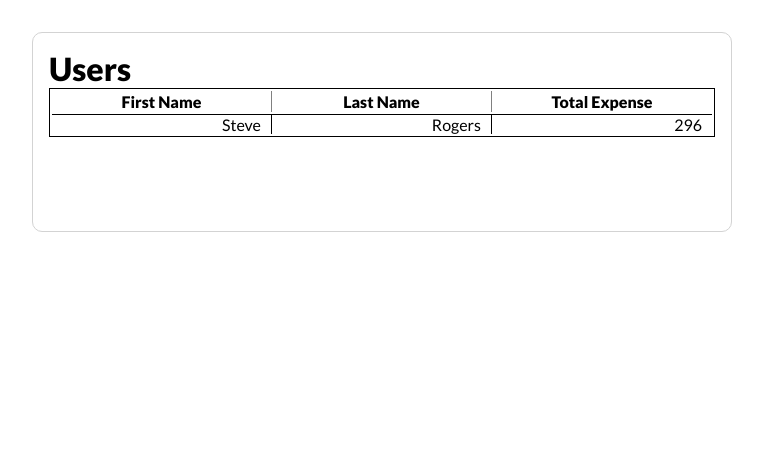
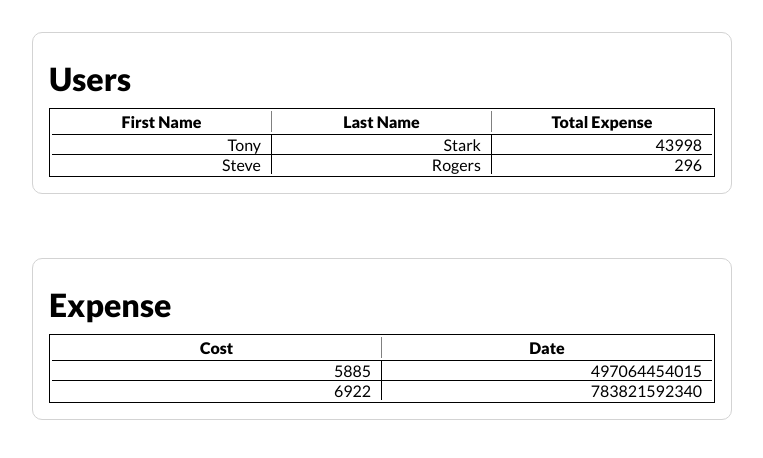
Before and after one commit to weitsesun/user-table, a React app: page / in a window 1280 px wide. Shown: the whole page, without its empty margins (258-1021 px from the left). Built offline with nearby package versions, Linux system fonts and the light colour scheme.

Commit message:
create expense reducer parse data on mount

```diff
--- a/src/components/App.js
+++ b/src/components/App.js
@@ -3,28 +3,62 @@
 import { useSelector, useDispatch } from "react-redux";
 import Card from "./card/Card";
 import Table from "./table/Table";
-import { setData, calculateTotalExpenseForAll,deleteUser } from "../reducers/dataSlice";
+import { calculateTotalExpenseForAll } from "../reducers/dataSlice";
+import { setExpenseData, setUserOptions } from "../reducers/expenseSlice";
 
 export default function App() {
-  const data = useSelector((state) => state.data.data);
+  const { data } = useSelector((state) => state.data);
+  const { userOptions } = useSelector((state) => state.expense);
+  const { expenseData, categoryOptions, user_id, category } = useSelector(
+    (state) => state.expense
+  );
   const dispatch = useDispatch();
 
   useEffect(() => {
     dispatch(calculateTotalExpenseForAll());
-    dispatch(deleteUser(1));
   }, []);
+
+  useEffect(() => {
+    data.forEach((user) => {
+      if (user.user_id === user_id) {
+        const newExpData = user.category[category].map((record) => ({
+          user_id,
+          fullName: `${user.firstName} ${user.lastName}`,
+          category,
+          ...record
+        }));
+        dispatch(setExpenseData(newExpData));
+      }
+    });
+    const newUserOptions = data.map((user) => ({
+      user_id: user.user_id,
+      fullName: `${user.firstName} ${user.lastName}`
+    }));
+    dispatch(setUserOptions(newUserOptions));
+  }, [data, user_id, category]);
 
   const userColumns = [
     { id: "firstName", value: "First Name" },
     { id: "lastName", value: "Last Name" },
     { id: "totalExpense", value: "Total Expense" }
   ];
+
+  const expenseColumns = [
+    { id: "cost", value: "Cost" },
+    { id: "date", value: "Date" }
+  ];
+  const expenseOptions = [
+    { title: "Name", options: userOptions },
+    { title: "Category", options: categoryOptions }
+  ];
+
   return (
     <div className="app">
-      {/* {JSON.stringify(data)} */}
-      {/* show firstname lastname and total expense */}
       <Card title={"Users"}>
-        <Table columns={userColumns} />
+        <Table data={data} columns={userColumns} />
+      </Card>
+      <Card title={"Expense"} options={expenseOptions}>
+        <Table data={expenseData} columns={expenseColumns} />
       </Card>
     </div>
   );
--- a/src/components/card/Card.js
+++ b/src/components/card/Card.js
@@ -1,10 +1,11 @@
 import React from "react";
 import "./Card.scss";
 
-export default function Card({ title, children }) {
+export default function Card({ title, options, children }) {
   return (
     <div className="card">
-      <h1>{title}</h1>
+      <h1 className="title">{title}</h1>
+
       {children}
     </div>
   );
--- a/src/components/card/Card.scss
+++ b/src/components/card/Card.scss
@@ -3,7 +3,9 @@
   padding: 1rem;
   max-width: 700px;
   width: 100%;
-  min-height: 200px;
   border: 1px solid lightgray;
   border-radius: 10px;
+  .title {
+    margin: 10px 0;
+  }
 }
--- a/src/components/table/Table.js
+++ b/src/components/table/Table.js
@@ -3,11 +3,11 @@
 import TableHead from "./TableHead";
 import TableBody from "./TableBody";
 
-export default function Table({ columns }) {
+export default function Table({ data, columns }) {
   return (
     <table className="table">
-      <TableHead columns={columns}/>
-      <TableBody columns={columns}/>
+      <TableHead data={data} columns={columns}/>
+      <TableBody data={data} columns={columns}/>
     </table>
   );
 }
--- a/src/components/table/TableBody.js
+++ b/src/components/table/TableBody.js
@@ -2,8 +2,10 @@
 import { useSelector } from "react-redux";
 import { get } from "lodash";
 
-export default function TableBody({ columns }) {
-  const data = useSelector((state) => state.data.data);
+export default function TableBody({ data, columns }) {
+  // const { data } = useSelector((state) => state.data);
+  // const parsedData = data.map(user => get(user, columns.map(c =), void 0))
+  // console.log(parsedData)
   /**
     const userColumns = [
       {id: "firstName", value: "First Name"},
@@ -23,12 +25,17 @@
   // }
 
   function renderCell(id, item) {
-    return <td className="row_body_cell">{get(item, id, void 0)}</td>;
+    return (
+      <td key={Math.random()} className="row_body_cell">
+        {get(item, id, void 0)}
+      </td>
+    );
   }
 
   function renderRow(item) {
     return (
       <tr
+        key={Math.random()}
         className="row_body"
         style={{
           display: "grid",
@@ -40,5 +47,5 @@
     );
   }
 
-  return <tbody>{data && data.map(renderRow)}</tbody>;
+  return <tbody>{data && data.map((user) => renderRow(user))}</tbody>;
 }
--- a/src/components/table/TableHead.js
+++ b/src/components/table/TableHead.js
@@ -1,18 +1,21 @@
 import React from "react";
 import { useSelector } from "react-redux";
 
-export default function TableHead({columns}) {
-  const data = useSelector(state => state.data);
+export default function TableHead({ columns }) {
+  const data = useSelector((state) => state.data);
 
   function renderCell(column) {
-    return <th className="row_header_cell">
-      {column.value}
-    </th>
+    return (
+      <th key={Math.random()} className="row_header_cell">
+        {column.value}
+      </th>
+    );
   }
 
   return (
     <thead>
       <tr
+        key={Math.random()}
         className="row_header"
         style={{
           display: "grid",
--- a/src/data/data.js
+++ b/src/data/data.js
@@ -8,7 +8,7 @@
 
 export const dummy_data = [
   {
-    id: 1,
+    user_id: 1,
     firstName: "Tony",
     lastName: "Stark",
     category: {
@@ -31,7 +31,7 @@
     }
   },
   {
-    id: 2,
+    user_id: 2,
     firstName: "Steve",
     lastName: "Rogers",
     category: {
--- a/src/reducers/dataSlice.js
+++ b/src/reducers/dataSlice.js
@@ -10,9 +10,6 @@
     setData: (state, action) => {
       state.data = action.payload;
     },
-    // calculateTotalExpenseForUser: (state, action) => {
-
-    // },
     calculateTotalExpenseForAll: (state) => {
       const allCate = state.data.map((user) => user.category);
       const allCost = allCate.map((item) =>
@@ -35,7 +32,7 @@
         return;
       }
       state.data = state.data.map((user) => {
-        if (user.id === id) {
+        if (user.user_id === id) {
           user.firstName = firstName;
         }
         return user;
@@ -47,7 +44,7 @@
         return;
       }
       state.data = state.data.map((user) => {
-        if (user.id === id) {
+        if (user.user_id === id) {
           user.lastName = lastName;
         }
         return user;
@@ -59,7 +56,7 @@
         return;
       }
       state.data = state.data.map((user) => {
-        if (user.id === id) {
+        if (user.user_id === id) {
           user.category[category].map((record) => {
             if (record.id === record_id) {
               record.cost = cost;
@@ -76,7 +73,7 @@
         return;
       }
       state.data = state.data.map((user) => {
-        if (user.id === id) {
+        if (user.user_id === id) {
           user.category[category].map((record) => {
             if (record.id === record_id) {
               record.date = date;
@@ -91,8 +88,9 @@
       const id = action.payload;
       let targetIndex = -1;
       state.data.forEach((user, idx) => {
-        if(user.id === id) targetIndex = idx;
-      })
+        if (user.user_id === id) targetIndex = idx;
+      });
+      if (targetIndex === -1) return;
       state.data = [
         ...state.data.slice(0, targetIndex),
         ...state.data.slice(targetIndex + 1, state.data.length)
@@ -101,11 +99,21 @@
     deleteRecord: (state, action) => {
       const { id, category, record_id } = action.payload;
       state.data = state.data.map((user) => {
-        if (user.id === id) {
-          user.category[category].map((record) => {
-            if (record.id === record_id) return;
-            return record;
+        if (user.user_id === id) {
+          let targetIndex = -1;
+          user.category[category].forEach((record, idx) => {
+            if (record.id === record_id) {
+              targetIndex = idx;
+            }
           });
+          if (targetIndex === -1) return user;
+          user.category[category] = [
+            ...user.category[category].slice(0, targetIndex),
+            ...user.category[category].slice(
+              targetIndex + 1,
+              user.category[category].length
+            )
+          ];
         }
         return user;
       });
--- /dev/null
+++ b/src/reducers/expenseSlice.js
@@ -0,0 +1,30 @@
+import { createSlice } from "@reduxjs/toolkit";
+
+export const expenseSlice = createSlice({
+  name: "expense",
+  initialState: {
+    expenseData: [],
+    userOptions: [],
+    categoryOptions: ["food", "travel", "health", "supplies"],
+    user_id: 1,
+    category: "food"
+  },
+  reducers: {
+    setUserId: (state, action) => {
+      state.user_id = action.payload;
+    },
+    setCategory: (state, action) => {
+      state.category = action.payload;
+    },
+    setExpenseData: (state, action) => {
+      state.expenseData = action.payload;
+    },
+    setUserOptions: (state, action) => {
+      state.userOptions = action.payload;
+    }
+  }
+});
+
+export const { setExpenseData, setCategory, setUserId, setUserOptions } = expenseSlice.actions;
+
+export default expenseSlice.reducer;
--- a/src/store/store.js
+++ b/src/store/store.js
@@ -1,8 +1,9 @@
 import { configureStore } from '@reduxjs/toolkit'
 import dataReducer from "../reducers/dataSlice"
-
+import expenseReducer from "../reducers/expenseSlice"
 export default configureStore({
   reducer: {
-    data: dataReducer
+    data: dataReducer,
+    expense: expenseReducer
   },
 })
```
